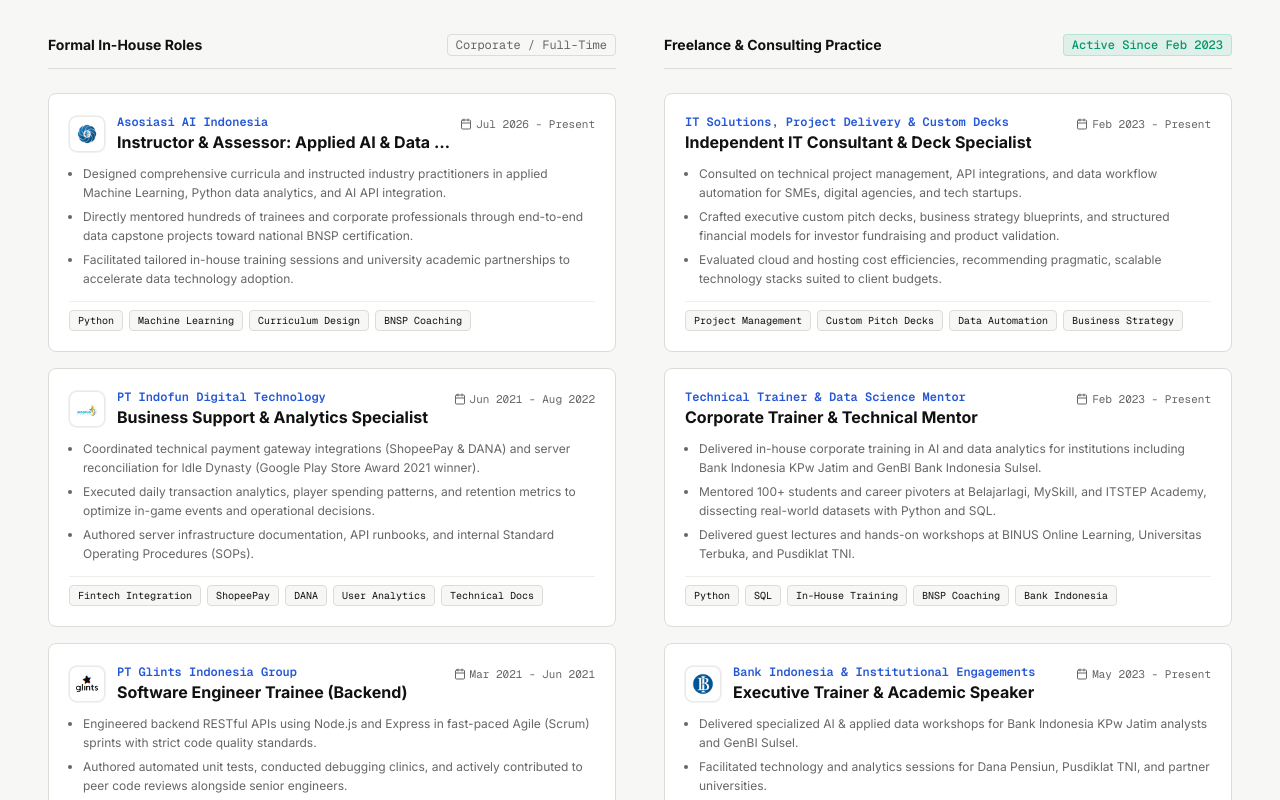
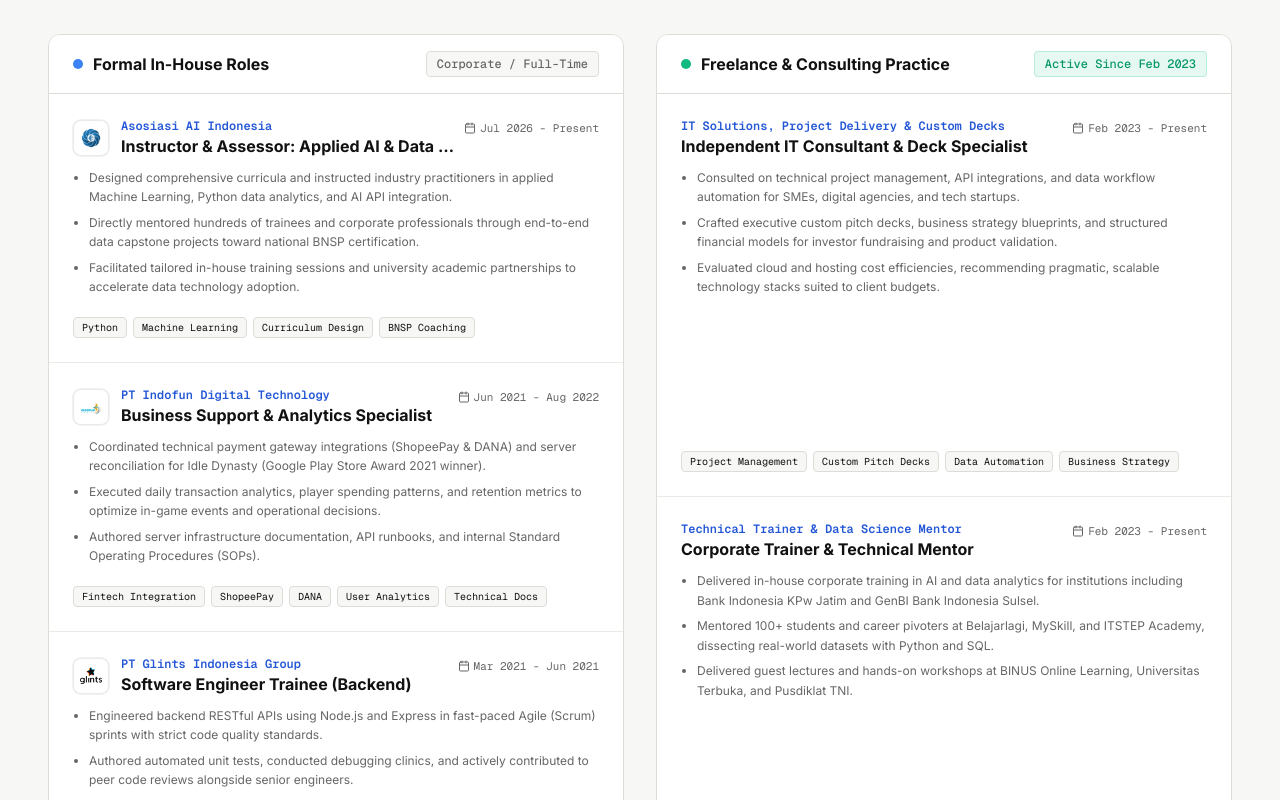
Before and after one commit to bayusedana26/bayusedana26.github.io, a Next.js app: page / in a window 1280 px wide. Shown: the part 3800-4600 px from the top of the page. Built offline with nearby package versions, Linux system fonts and the light colour scheme.

Commit message:
feat: unify career trajectory into single cards with matching equal heights and remove extra freelance entry

```diff
--- a/src/components/sections/ExperienceTimeline.tsx
+++ b/src/components/sections/ExperienceTimeline.tsx
@@ -25,25 +25,27 @@
           </p>
         </div>
 
-        {/* 2-Column Split: In-House vs Freelance */}
-        <div className="grid grid-cols-1 lg:grid-cols-2 gap-10 lg:gap-12 items-start">
-          {/* Column 1: Formal In-House Roles */}
-          <div className="space-y-6">
-            <div className="flex items-center justify-between pb-3 border-b border-editorial-light-border dark:border-editorial-dark-border">
-              <span className="text-sm font-bold text-editorial-light-text dark:text-editorial-dark-text">
-                {t.experience.groupFormal}
-              </span>
-              <span className="rounded bg-editorial-light-bg dark:bg-editorial-dark-bg border border-editorial-light-border dark:border-editorial-dark-border px-2 py-0.5 text-xs font-mono text-editorial-light-muted dark:text-editorial-dark-muted">
+        {/* 2-Column Split: In-House vs Freelance as Symmetrical Unified Cards */}
+        <div className="grid grid-cols-1 lg:grid-cols-2 gap-8 items-stretch">
+          {/* Column 1: Formal In-House Roles as a SINGLE UNIFIED CARD */}
+          <div className="flex flex-col h-full rounded-xl border border-editorial-light-border dark:border-editorial-dark-border bg-editorial-light-surface dark:bg-editorial-dark-surface overflow-hidden shadow-xs hover:border-editorial-light-accent dark:hover:border-editorial-dark-accent transition-colors">
+            {/* Card 1 Header */}
+            <div className="flex items-center justify-between px-5 sm:px-6 py-4 border-b border-editorial-light-border dark:border-editorial-dark-border bg-editorial-light-surface/80 dark:bg-editorial-dark-surface/80">
+              <div className="flex items-center space-x-2.5">
+                <span className="w-2.5 h-2.5 rounded-full bg-blue-500"></span>
+                <h3 className="text-sm sm:text-base font-bold text-editorial-light-text dark:text-editorial-dark-text">
+                  {t.experience.groupFormal}
+                </h3>
+              </div>
+              <span className="rounded bg-editorial-light-bg dark:bg-editorial-dark-bg border border-editorial-light-border dark:border-editorial-dark-border px-2.5 py-1 text-xs font-mono font-medium text-editorial-light-muted dark:text-editorial-dark-muted">
                 {t.experience.groupFormalBadge}
               </span>
             </div>
 
-            <div className="space-y-4">
+            {/* Card 1 Content (Divide-y between roles) */}
+            <div className="flex-1 divide-y divide-editorial-light-border/60 dark:divide-editorial-dark-border/60 flex flex-col justify-between">
               {formalExperiences.map((exp) => (
-                <article
-                  key={exp.id}
-                  className="p-4 sm:p-5 rounded-lg border border-editorial-light-border dark:border-editorial-dark-border bg-editorial-light-surface dark:bg-editorial-dark-surface space-y-3 hover:border-editorial-light-accent dark:hover:border-editorial-dark-accent transition-colors flex flex-col justify-between"
-                >
+                <div key={exp.id} className="p-5 sm:p-6 space-y-3 flex-1 flex flex-col justify-between">
                   <div className="space-y-2.5">
                     <div className="flex items-start justify-between gap-2">
                       <div className="flex items-center space-x-3 min-w-0">
@@ -59,9 +61,9 @@
                           <div className="font-semibold text-xs font-mono text-editorial-light-accent dark:text-editorial-dark-accent truncate">
                             {exp.company}
                           </div>
-                          <h3 className="text-sm sm:text-base font-bold text-editorial-light-text dark:text-editorial-dark-text truncate">
+                          <h4 className="text-sm sm:text-base font-bold text-editorial-light-text dark:text-editorial-dark-text truncate">
                             {exp.role[language]}
-                          </h3>
+                          </h4>
                         </div>
                       </div>
                       <div className="shrink-0 inline-flex items-center space-x-1 font-mono text-[11px] text-editorial-light-muted dark:text-editorial-dark-muted pt-0.5">
@@ -72,7 +74,7 @@
                       </div>
                     </div>
 
-                    <ul className="space-y-1 text-xs text-editorial-light-muted dark:text-editorial-dark-muted leading-relaxed list-disc list-outside pl-3.5">
+                    <ul className="space-y-1.5 text-xs text-editorial-light-muted dark:text-editorial-dark-muted leading-relaxed list-disc list-outside pl-4">
                       {exp.description[language].map((bullet, idx) => (
                         <li key={idx}>{bullet}</li>
                       ))}
@@ -80,7 +82,7 @@
                   </div>
 
                   {exp.tags && (
-                    <div className="flex flex-wrap gap-1.5 pt-2 border-t border-editorial-light-border/50 dark:border-editorial-dark-border/50 mt-1">
+                    <div className="flex flex-wrap gap-1.5 pt-2 mt-1">
                       {exp.tags.map((tag) => (
                         <span
                           key={tag}
@@ -91,28 +93,30 @@
                       ))}
                     </div>
                   )}
-                </article>
+                </div>
               ))}
             </div>
           </div>
 
-          {/* Column 2: Freelance Consulting & Corporate Training */}
-          <div className="space-y-6">
-            <div className="flex items-center justify-between pb-3 border-b border-editorial-light-border dark:border-editorial-dark-border">
-              <span className="text-sm font-bold text-editorial-light-text dark:text-editorial-dark-text">
-                {t.experience.groupFreelance}
-              </span>
-              <span className="rounded bg-emerald-500/10 text-emerald-600 dark:text-emerald-400 border border-emerald-500/20 px-2 py-0.5 text-xs font-mono font-medium">
+          {/* Column 2: Freelance Consulting & Corporate Training as a SINGLE UNIFIED CARD */}
+          <div className="flex flex-col h-full rounded-xl border border-editorial-light-border dark:border-editorial-dark-border bg-editorial-light-surface dark:bg-editorial-dark-surface overflow-hidden shadow-xs hover:border-editorial-light-accent dark:hover:border-editorial-dark-accent transition-colors">
+            {/* Card 2 Header */}
+            <div className="flex items-center justify-between px-5 sm:px-6 py-4 border-b border-editorial-light-border dark:border-editorial-dark-border bg-editorial-light-surface/80 dark:bg-editorial-dark-surface/80">
+              <div className="flex items-center space-x-2.5">
+                <span className="w-2.5 h-2.5 rounded-full bg-emerald-500"></span>
+                <h3 className="text-sm sm:text-base font-bold text-editorial-light-text dark:text-editorial-dark-text">
+                  {t.experience.groupFreelance}
+                </h3>
+              </div>
+              <span className="rounded bg-emerald-500/10 text-emerald-600 dark:text-emerald-400 border border-emerald-500/20 px-2.5 py-1 text-xs font-mono font-medium">
                 {t.experience.groupFreelanceBadge}
               </span>
             </div>
 
-            <div className="space-y-4">
+            {/* Card 2 Content (Divide-y between roles) */}
+            <div className="flex-1 divide-y divide-editorial-light-border/60 dark:divide-editorial-dark-border/60 flex flex-col justify-between">
               {freelanceExperiences.map((exp) => (
-                <article
-                  key={exp.id}
-                  className="p-4 sm:p-5 rounded-lg border border-editorial-light-border dark:border-editorial-dark-border bg-editorial-light-surface dark:bg-editorial-dark-surface space-y-3 hover:border-editorial-light-accent dark:hover:border-editorial-dark-accent transition-colors flex flex-col justify-between"
-                >
+                <div key={exp.id} className="p-5 sm:p-6 space-y-3 flex-1 flex flex-col justify-between">
                   <div className="space-y-2.5">
                     <div className="flex items-start justify-between gap-2">
                       <div className="flex items-center space-x-3 min-w-0">
@@ -128,9 +132,9 @@
                           <div className="font-semibold text-xs font-mono text-editorial-light-accent dark:text-editorial-dark-accent truncate">
                             {exp.company}
                           </div>
-                          <h3 className="text-sm sm:text-base font-bold text-editorial-light-text dark:text-editorial-dark-text truncate">
+                          <h4 className="text-sm sm:text-base font-bold text-editorial-light-text dark:text-editorial-dark-text truncate">
                             {exp.role[language]}
-                          </h3>
+                          </h4>
                         </div>
                       </div>
                       <div className="shrink-0 inline-flex items-center space-x-1 font-mono text-[11px] text-editorial-light-muted dark:text-editorial-dark-muted pt-0.5">
@@ -141,7 +145,7 @@
                       </div>
                     </div>
 
-                    <ul className="space-y-1 text-xs text-editorial-light-muted dark:text-editorial-dark-muted leading-relaxed list-disc list-outside pl-3.5">
+                    <ul className="space-y-1.5 text-xs text-editorial-light-muted dark:text-editorial-dark-muted leading-relaxed list-disc list-outside pl-4">
                       {exp.description[language].map((bullet, idx) => (
                         <li key={idx}>{bullet}</li>
                       ))}
@@ -149,7 +153,7 @@
                   </div>
 
                   {exp.tags && (
-                    <div className="flex flex-wrap gap-1.5 pt-2 border-t border-editorial-light-border/50 dark:border-editorial-dark-border/50 mt-1">
+                    <div className="flex flex-wrap gap-1.5 pt-2 mt-1">
                       {exp.tags.map((tag) => (
                         <span
                           key={tag}
@@ -160,7 +164,7 @@
                       ))}
                     </div>
                   )}
-                </article>
+                </div>
               ))}
             </div>
           </div>
--- a/src/data/experience.ts
+++ b/src/data/experience.ts
@@ -152,34 +152,6 @@
       ],
     },
   },
-  {
-    id: "institutional-training-advisory",
-    company: "Bank Indonesia & Institutional Engagements",
-    logo: "/assets/logos/bank-indonesia-icon.png",
-    role: {
-      en: "Executive Trainer & Academic Speaker",
-      id: "Executive Trainer & Pembicara Akademik",
-    },
-    start: "May 2023",
-    end: "Present",
-    current: true,
-    category: "freelance",
-    typeLabel: {
-      en: "Institutional Advisory",
-      id: "Pelatihan Institusional",
-    },
-    tags: ["Bank Indonesia", "Dana Pensiun", "BINUS", "Universitas Terbuka", "TNI"],
-    description: {
-      en: [
-        "Delivered specialized AI & applied data workshops for Bank Indonesia KPw Jatim analysts and GenBI Sulsel.",
-        "Facilitated technology and analytics sessions for Dana Pensiun, Pusdiklat TNI, and partner universities.",
-      ],
-      id: [
-        "Menyelenggarakan workshop AI & analitik data terapan untuk analis Bank Indonesia KPw Jatim dan GenBI Sulsel.",
-        "Mengisi sesi teknologi dan analitik untuk Dana Pensiun, Pusdiklat TNI, serta kuliah tamu di universitas mitra.",
-      ],
-    },
-  },
 ];
 
 export const institutionalPartners: InstitutionPartner[] = [
```
